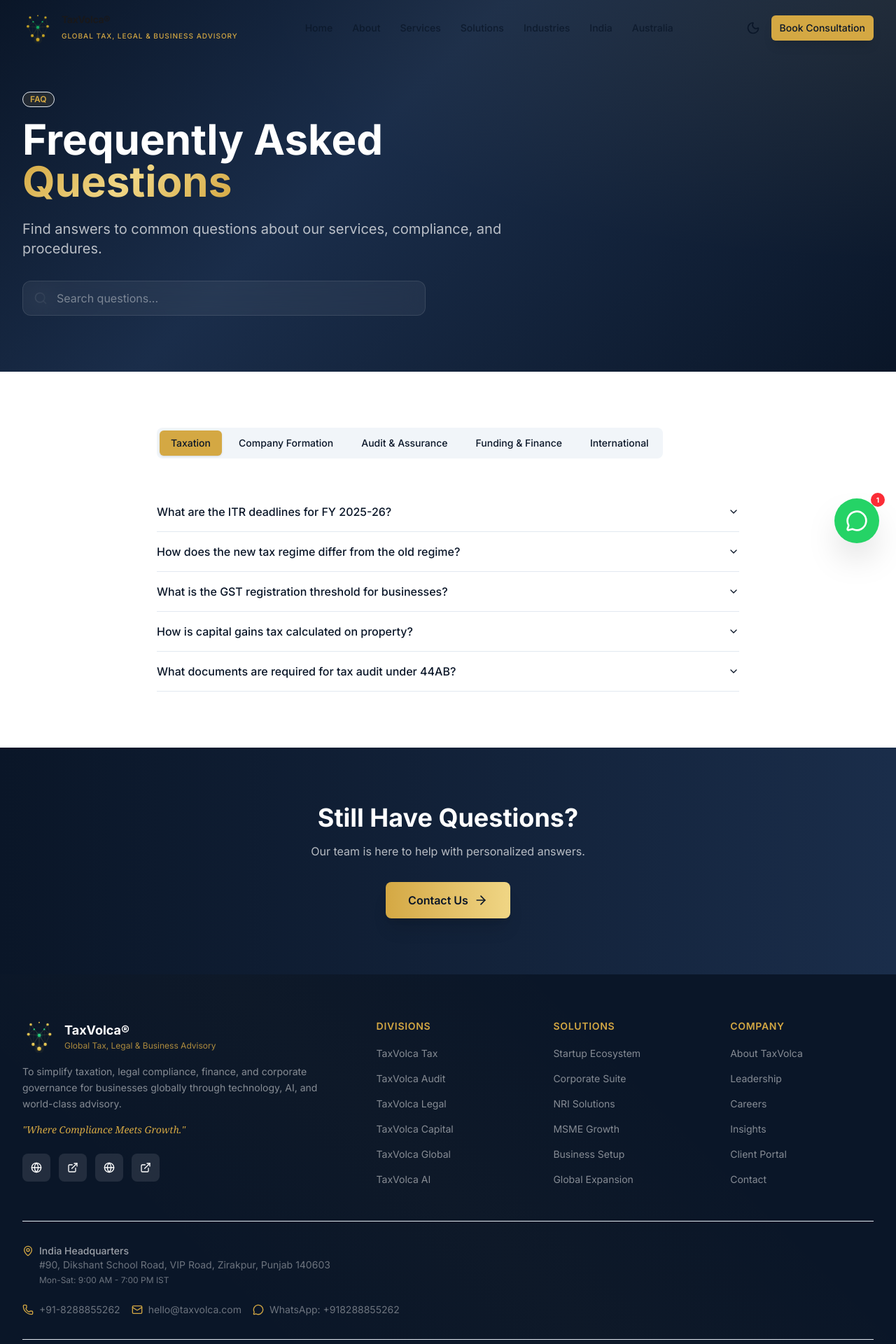
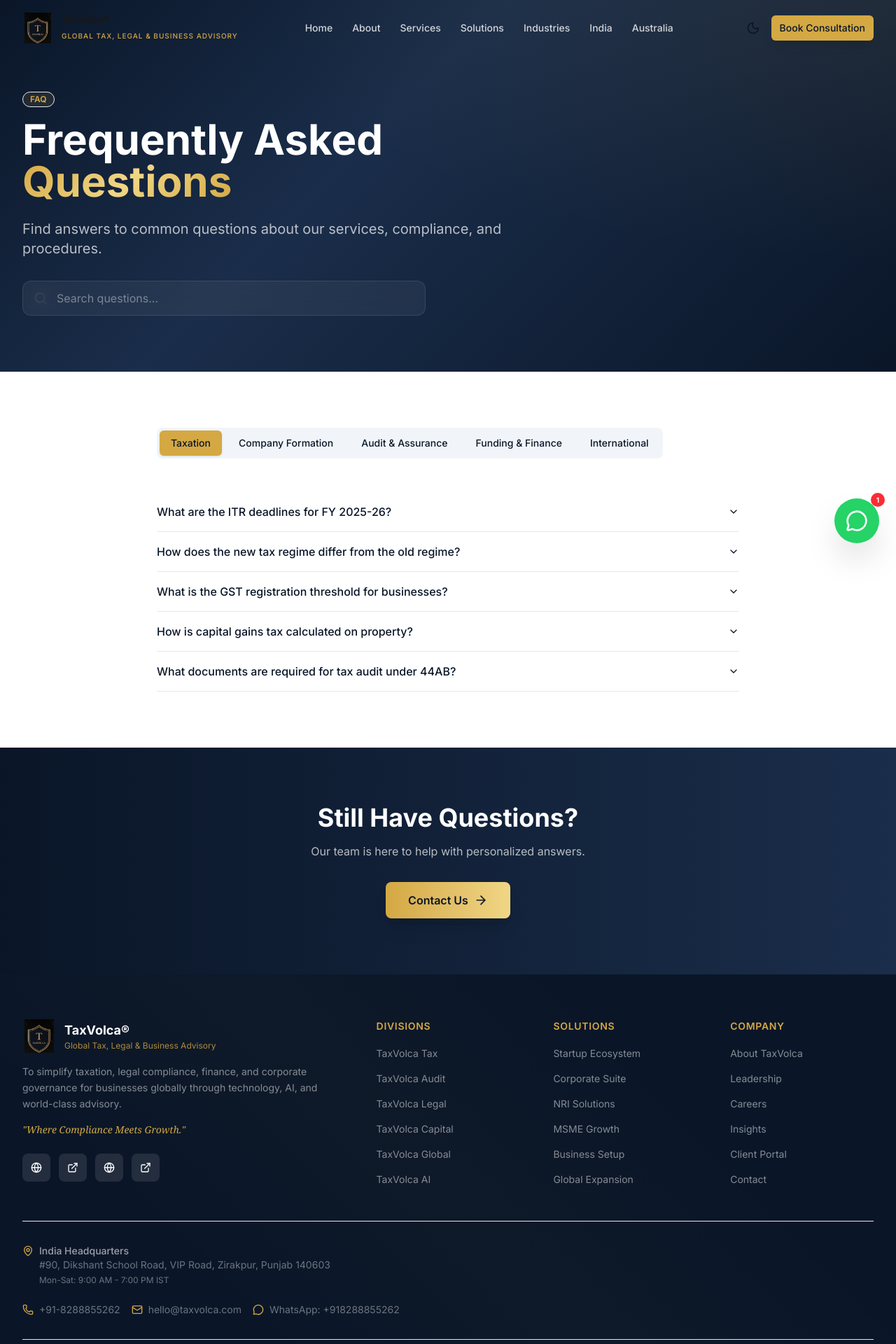
Before and after one commit to shuchim1-hue/BOOKARTI, a Next.js app: page /faq in a window 1280 px wide. Shown: the top 1920 px of the page at 70% size. Built offline with nearby package versions, Linux system fonts and the light colour scheme.

Commit message:
Hero bg image + nav text color fix + uploaded logo

```diff
--- a/src/app/layout.tsx
+++ b/src/app/layout.tsx
@@ -28,7 +28,7 @@
     description: "Global Tax, Legal & Business Advisory",
   },
   robots: { index: true, follow: true, googleBot: { index: true, follow: true, "max-image-preview": "large" } },
-  icons: { icon: "/favicon.svg", apple: "/logo-app.svg" },
+  icons: { icon: "/logo-raw.jpg" },
 }
 
 export default function RootLayout({ children }: { children: React.ReactNode }) {
--- a/src/components/footer.tsx
+++ b/src/components/footer.tsx
@@ -41,7 +41,7 @@
         <div className="grid grid-cols-1 md:grid-cols-2 lg:grid-cols-5 gap-8 lg:gap-12">
           <div className="lg:col-span-2">
             <div className="flex items-center gap-3 mb-4">
-              <Image src="/logo-icon.svg" alt={brand.name} width={48} height={48} className="w-12 h-12" />
+              <Image src="/logo-raw.jpg" alt={brand.name} width={48} height={48} className="w-12 h-12 object-contain" />
               <div>
                 <h3 className="font-bold text-lg">{brand.name}</h3>
                 <p className="text-xs text-accent/80">{brand.tagline}</p>
--- a/src/components/header.tsx
+++ b/src/components/header.tsx
@@ -38,7 +38,7 @@
         <div className="flex items-center justify-between h-20">
           <Link href="/" className="flex items-center gap-3 group">
             <Image
-              src={theme === "dark" ? "/logo-icon.svg" : "/logo-icon-light.svg"}
+              src="/logo-raw.jpg"
               alt={brand.name}
               width={44}
               height={44}
@@ -63,7 +63,9 @@
                   "px-3 py-2 text-sm font-medium rounded-lg transition-all duration-200",
                   pathname === item.href
                     ? "text-accent bg-accent/10"
-                    : "text-foreground/80 hover:text-accent hover:bg-accent/5",
+                    : scrolled
+                      ? "text-foreground/80 hover:text-accent hover:bg-accent/5"
+                      : "text-white/80 hover:text-white hover:bg-white/10",
                 )}
               >
                 {item.label}
--- a/src/components/sections/hero-v3.tsx
+++ b/src/components/sections/hero-v3.tsx
@@ -1,36 +1,21 @@
 "use client"
 
-import { useEffect, useRef } from "react"
-import { motion, useScroll, useTransform, useMotionValueEvent } from "framer-motion"
-import { ArrowDown, ArrowRight, Globe, Play } from "lucide-react"
+import { motion, useScroll, useTransform } from "framer-motion"
+import { ArrowRight, Globe, Play } from "lucide-react"
 import Link from "next/link"
-import dynamic from "next/dynamic"
-
-const GlobeScene = dynamic(() => import("@/components/3d/globe-scene"), { ssr: false })
-
-function useMousePosition() {
-  const ref = useRef({ x: 0, y: 0 })
-  useEffect(() => {
-    const handle = (e: MouseEvent) => {
-      ref.current = { x: (e.clientX / window.innerWidth - 0.5) * 2, y: (e.clientY / window.innerHeight - 0.5) * 2 }
-    }
-    window.addEventListener("mousemove", handle)
-    return () => window.removeEventListener("mousemove", handle)
-  }, [])
-  return ref
-}
 
 export function HeroV3() {
   const { scrollYProgress } = useScroll()
   const opacity = useTransform(scrollYProgress, [0, 0.15], [1, 0])
   const scale = useTransform(scrollYProgress, [0, 0.15], [1, 0.95])
-  const mousePos = useMousePosition()
 
   return (
     <section className="relative h-screen min-h-[700px] overflow-hidden bg-[#020617]">
-      <GlobeScene />
-
-      <div className="absolute inset-0 bg-gradient-to-b from-transparent via-transparent to-[#020617] pointer-events-none" />
+      <div
+        className="absolute inset-0 bg-cover bg-center bg-no-repeat"
+        style={{ backgroundImage: "url(/hero-bg.png)" }}
+      />
+      <div className="absolute inset-0 bg-gradient-to-b from-[#020617]/40 via-transparent to-[#020617] pointer-events-none" />
 
       <motion.div style={{ opacity, scale }} className="relative z-10 flex flex-col items-center justify-center h-full text-center px-4">
         <motion.div
```
Also changed, not shown: public/logo-raw.jpg (added), 1 other file (tests, documents, lock files or other folders).
